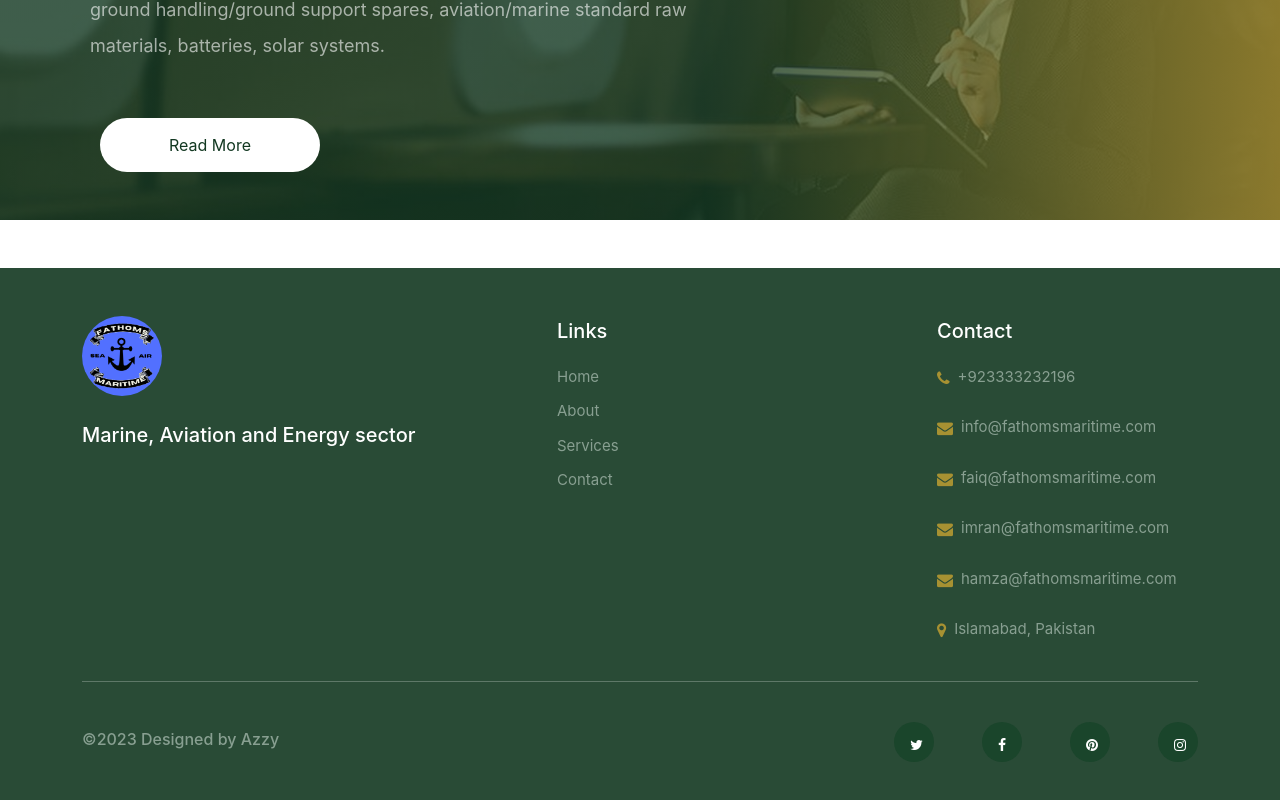
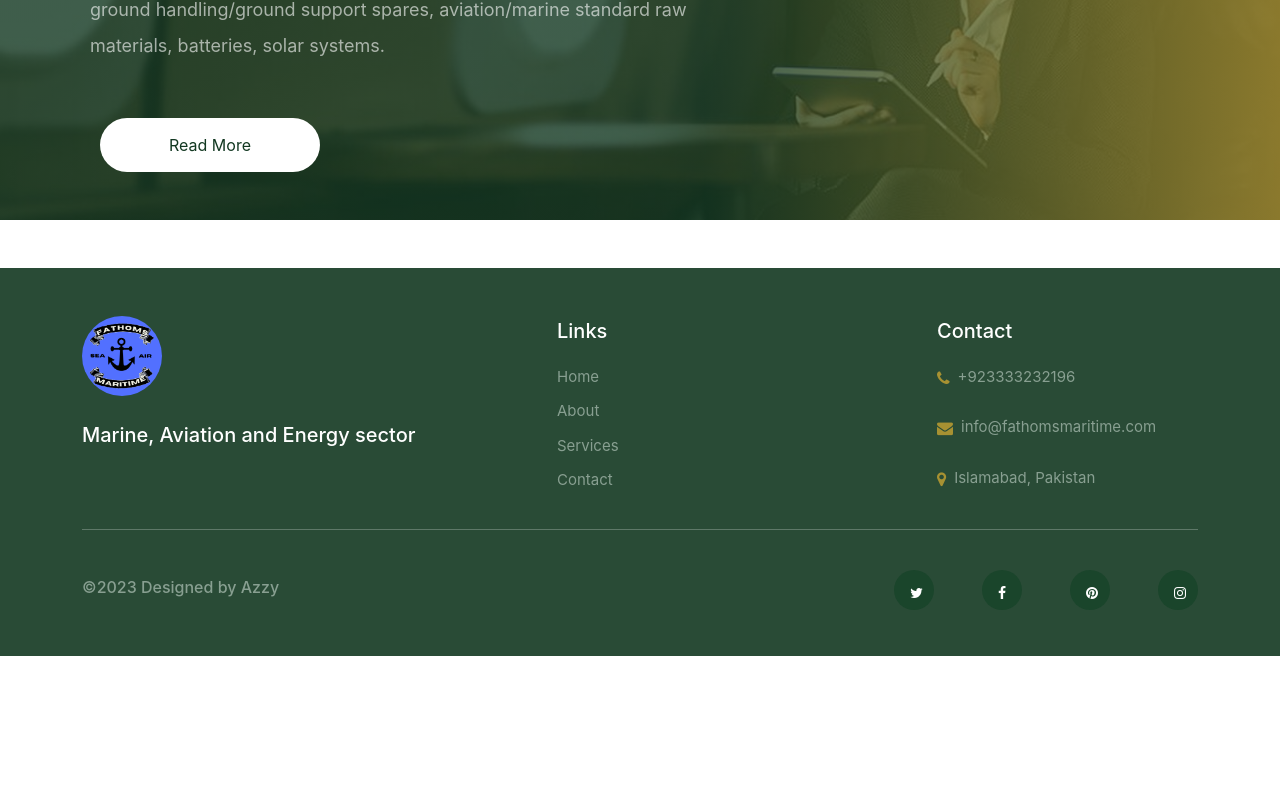
Before and after one commit to affaqkhan211/air-nautical, a React (Create React App) app: page / in a window 1280 px wide. Shown: the part 2055-2855 px from the top of the page. After the commit the page ends 2711 px from the top, so only its background shows below. Built offline with nearby package versions, Linux system fonts and the light colour scheme.

Commit message:
email changed

```diff
--- a/src/components/Footer.js
+++ b/src/components/Footer.js
@@ -49,35 +49,7 @@ const Footer = () => {
                 info@fathomsmaritime.com
                 </p>
                 </div>
-              <div className="first-mail d-flex ">
-                <i
-                  className="fa fa-envelope me-2 light-yellow-color mt-3"
-                  aria-hidden="true"
-                ></i>
-                <p className="footer-contact-links">
-                faiq@fathomsmaritime.com
-                </p>
                 </div>
-              <div className="first-mail d-flex ">
-                <i
-                  className="fa fa-envelope me-2 light-yellow-color mt-3"
-                  aria-hidden="true"
-                ></i>
-                <p className="footer-contact-links">
-                imran@fathomsmaritime.com
-                </p>
-                </div>
-              <div className="first-mail d-flex ">
-                <i
-                  className="fa fa-envelope me-2 light-yellow-color mt-3"
-                  aria-hidden="true"
-                ></i>
-                <p className="footer-contact-links">
-                hamza@fathomsmaritime.com
-                </p>
-                </div>
-
-              </div>
               <div className="d-flex third">
                 <i
                   class="fa fa-map-marker me-2 light-yellow-color mt-3"
```
